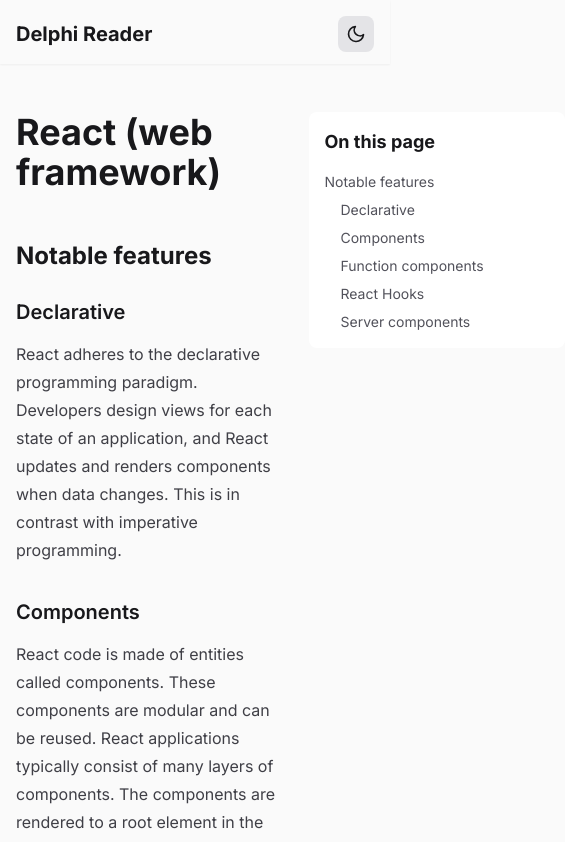
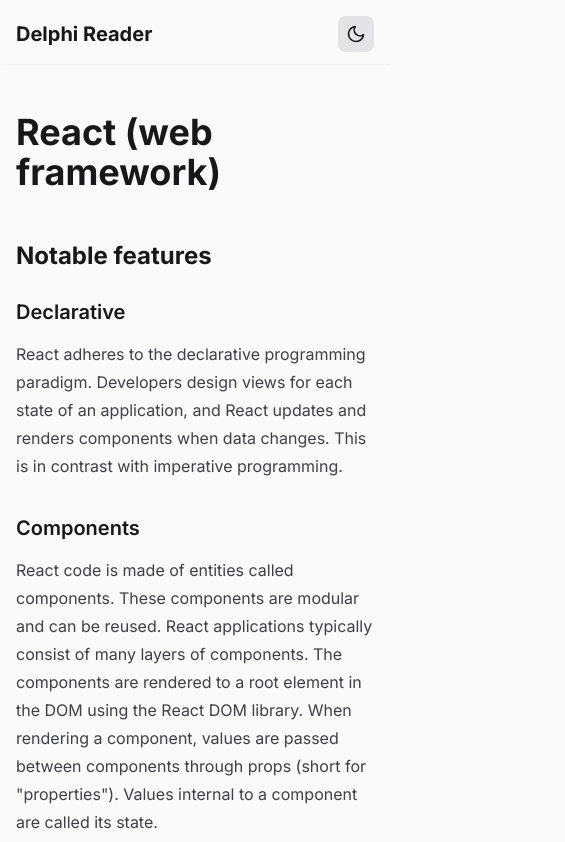
Before and after one commit to jiteshvarade/Delphi-Track-A, a React (Vite) app in the folder delphi-poc/: page /article/1 in a window 390 px wide. Shown: the top 842 px of the page, 565 px wide, since content can reach past the window. Built offline with nearby package versions, Linux system fonts and the light colour scheme.

Commit message:
Made artile page responsive

```diff
--- a/delphi-poc/src/components/SelectionPopup.tsx
+++ b/delphi-poc/src/components/SelectionPopup.tsx
@@ -131,7 +131,7 @@
     <div
       ref={refs.setFloating}
       style={floatingStyles}
-      className="bg-white dark:bg-zinc-800 rounded-xl shadow-2xl p-4 ring-1 ring-zinc-200 dark:ring-zinc-700 z-50 max-w-sm"
+      className="bg-white dark:bg-zinc-800 rounded-xl shadow-2xl p-4 ring-1 ring-zinc-200 dark:ring-zinc-700 z-50 max-w-xs"
       onMouseDown={(e) => e.stopPropagation()}
       onMouseUp={(e) => e.stopPropagation()}
     >
--- a/delphi-poc/src/pages/ArticlePage.tsx
+++ b/delphi-poc/src/pages/ArticlePage.tsx
@@ -74,14 +74,14 @@
   return (
     <div className="max-w-6xl mx-auto p-4 relative" onMouseUp={handleMouseUp}>
       {headings.length > 2 ? (
-        // Two-column layout with sidebar
-        <div className="grid grid-cols-4 gap-8 mt-8 mb-[75vh]">
+        // Two-column layout with sidebar (desktop only, single column on mobile)
+        <div className="md:grid md:grid-cols-4 gap-8 mt-8 mb-[75vh]">
           <article
             ref={articleRef}
-            className="prose lg:prose-xl prose-zinc dark:prose-invert col-span-3"
+            className="prose lg:prose-xl prose-zinc dark:prose-invert md:col-span-3"
             dangerouslySetInnerHTML={{ __html: fullArticleHtml }}
           />
-          <div className="col-span-1 sticky top-8 z-10">
+          <div className="hidden md:block md:col-span-1 md:sticky top-8 z-10">
             <ReadingTrail headings={headings} />
           </div>
         </div>
--- a/delphi-poc/src/pages/HomePage.tsx
+++ b/delphi-poc/src/pages/HomePage.tsx
@@ -7,7 +7,7 @@
   return (
     <div className="bg-gray-50 dark:bg-zinc-900 min-h-screen relative">
       <div className="max-w-3xl mx-auto p-4">
-        <h1 className="text-4xl font-bold text-gray-900 dark:text-zinc-100 mb-8">Articles</h1>
+        <h1 className="text-3xl md:text-5xl font-bold text-gray-900 dark:text-zinc-100 mb-8">Articles</h1>
         <div className="space-y-6">
           {articles.map((article) => (
             <Link
```
